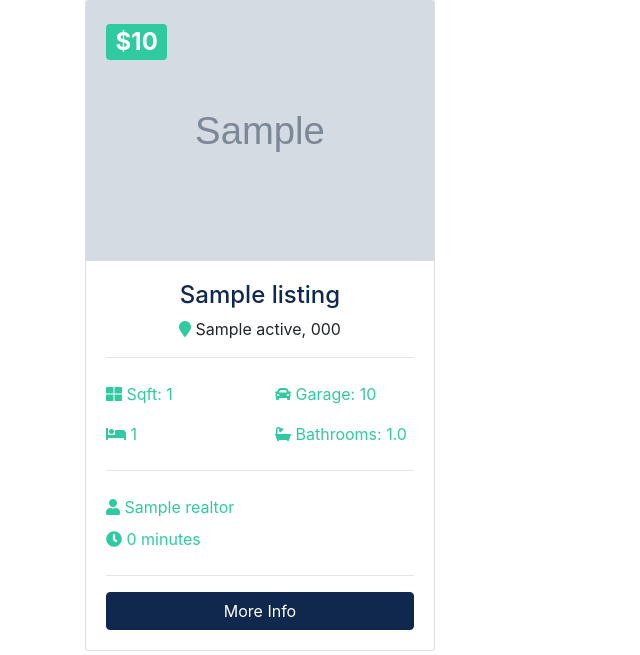
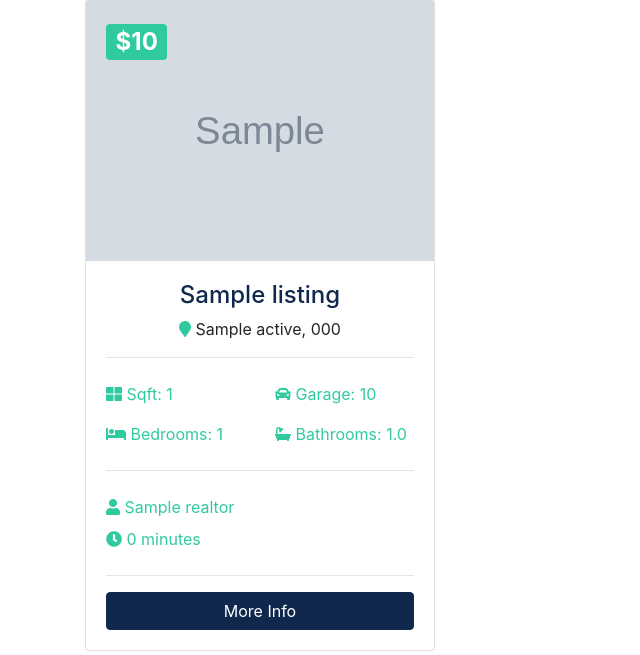
Before and after one commit to mdamato3232/btre_project, a Django app: page / in a window 1280 px wide. Shown: the part 901-1556 px from the top of the page, without its empty margins (0-640 px from the left). Run offline with Django 3.2, Linux system fonts and the light colour scheme; tables that the repository leaves empty hold one stand-in row (values such as "Sample post"); grey boxes marked "Sample" are stand-in pictures; some libraries are stand-ins or nearby versions.

Commit message:
fixed missing bedrooms index.html

```diff
--- a/templates/pages/index.html
+++ b/templates/pages/index.html
@@ -101,7 +101,7 @@
                   </div>
                   <div class="row py-2 text-secondary">
                     <div class="col-6">
-                      <i class="fas fa-bed"></i> {{ listing.bedrooms }}</div>
+                      <i class="fas fa-bed"></i> Bedrooms: {{ listing.bedrooms }}</div>
                     <div class="col-6">
                       <i class="fas fa-bath"></i> Bathrooms: {{ listing.bathrooms }}</div>
                   </div>
```
